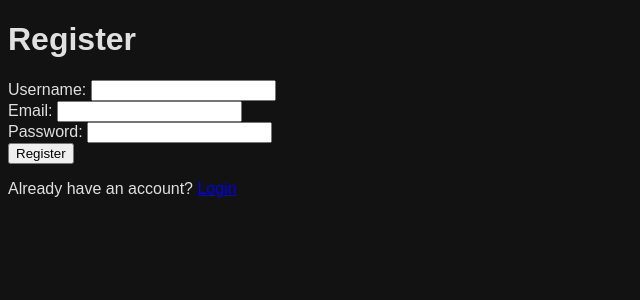
After one commit to puneetstb/flask_project, a Flask app: page /register in a window 1280 px wide. The commit adds this page. Shown: the top 300 px of the page, without its empty margins (0-640 px from the left). Run offline with Flask 3, Linux system fonts and the light colour scheme.

Commit message:
update changes

```diff
--- a/main.py
+++ b/main.py
@@ -1,6 +1,9 @@
 import os
-from flask import Flask, render_template, request, redirect, url_for
+from flask import Flask, render_template, request, redirect, url_for, flash
 from flask_sqlalchemy import SQLAlchemy
+from flask_login import LoginManager, UserMixin, login_user, logout_user, current_user, login_required
+from werkzeug.security import generate_password_hash, check_password_hash
+from sqlalchemy.exc import IntegrityError  # Import IntegrityError
 from datetime import datetime
 from werkzeug.utils import secure_filename
 
@@ -8,10 +11,13 @@ app = Flask(__name__)
 app.config['SQLALCHEMY_DATABASE_URI'] = 'sqlite:///recipes.db'
 app.config['SQLALCHEMY_TRACK_MODIFICATIONS'] = False
 app.config['UPLOAD_FOLDER'] = 'static/uploads'
+app.config['SECRET_KEY'] = 'your_secret_key'
 
 db = SQLAlchemy(app)
+login_manager = LoginManager(app)
+login_manager.login_view = 'login'
 
-class User(db.Model):
+class User(UserMixin, db.Model):
     id = db.Column(db.Integer, primary_key=True)
     username = db.Column(db.String(150), unique=True, nullable=False)
     email = db.Column(db.String(150), unique=True, nullable=False)
@@ -33,30 +39,86 @@ class Recipe(db.Model):
     def __repr__(self):
         return f'<Recipe {self.title}>'
 
+@login_manager.user_loader
+def load_user(user_id):
+    return User.query.get(int(user_id))
+
 @app.route('/')
 @app.route('/index')
 def index():
     recipes = Recipe.query.all()
     return render_template('index.html', recipes=recipes)
 
+@app.route('/register', methods=['GET', 'POST'])
+def register():
+    if request.method == 'POST':
+        username = request.form['username']
+        email = request.form['email']
+        password = request.form['password']
+
+        # Check if the email already exists
+        existing_user = User.query.filter_by(email=email).first()
+        if existing_user:
+            flash('Email address already in use. Please choose a different one.', 'danger')
+            return redirect(url_for('register'))
+
+        hashed_password = generate_password_hash(password, method='pbkdf2:sha256')
+        new_user = User(username=username, email=email, password=hashed_password)
+
+        try:
+            db.session.add(new_user)
+            db.session.commit()
+            flash('Registration successful! You can now log in.', 'success')
+            return redirect(url_for('login'))
+        except IntegrityError:
+            db.session.rollback()
+            flash('An error occurred during registration. Please try again.', 'danger')
+            return redirect(url_for('register'))
+
+    return render_template('register.html')
+
+@app.route('/login', methods=['GET', 'POST'])
+def login():
+    if request.method == 'POST':
+        email = request.form['email']
+        password = request.form['password']
+        user = User.query.filter_by(email=email).first()
+        if user and check_password_hash(user.password, password):
+            login_user(user)
+            flash('Login successful!', 'success')
+            return redirect(url_for('index'))
+        else:
+            flash('Login failed. Check your email and password.', 'danger')
+            return redirect(url_for('login'))
+    return render_template('login.html')
+
+@app.route('/logout')
+@login_required
+def logout():
+    logout_user()
+    flash('You have been logged out.', 'info')
+    return redirect(url_for('index'))
+
 @app.route('/create', methods=['GET', 'POST'])
+@login_required
 def create():
     if request.method == 'POST':
         title = request.form['title']
         ingredients = request.form['ingredients']
         instructions = request.form['instructions']
-        user_id = request.form['user_id']
+        user_id = current_user.id
 
         if 'image' not in request.files:
+            flash('No image uploaded.', 'danger')
             return redirect(request.url)
+
         file = request.files['image']
         if file.filename == '':
+            flash('No selected image.', 'danger')
             return redirect(request.url)
+
         if file:
             filename = secure_filename(file.filename)
-            # Ensure the upload folder exists
-            if not os.path.exists(app.config['UPLOAD_FOLDER']):
-                os.makedirs(app.config['UPLOAD_FOLDER'])
             file.save(os.path.join(app.config['UPLOAD_FOLDER'], filename))
 
         new_recipe = Recipe(
@@ -71,7 +133,49 @@ def create():
         return redirect(url_for('index'))
     return render_template('create.html')
 
+# @app.route('/update/<int:id>', methods=['GET', 'POST'])
+# @login_required
+# def update(id):
+    recipe = Recipe.query.get_or_404(id)
+    if request.method == 'POST':
+        recipe.title = request.form['title']
+        recipe.ingredients = request.form['ingredients']
+        recipe.instructions = request.form['instructions']
+
+        if 'image' in request.files:
+            file = request.files['image']
+            if file and file.filename != '':
+                filename = secure_filename(file.filename)
+                file.save(os.path.join(app.config['UPLOAD_FOLDER'], filename))
+                recipe.image = filename
+
+        db.session.commit()
+        return redirect(url_for('index'))
+    return render_template('update.html', recipe=recipe)
+
+# @app.route('/update/<int:id>', methods=['GET', 'POST'])
+# @login_required
+# def update(id):
+#     recipe = Recipe.query.get_or_404(id)
+#     if request.method == 'POST':
+#         recipe.title = request.form['title']
+#         recipe.ingredients = request.form['ingredients']
+#         recipe.instructions = request.form['instructions']
+
+#         if 'image' in request.files:
+#             file = request.files['image']
+#             if file and file.filename != '':
+#                 filename = secure_filename(file.filename)
+#                 file.save(os.path.join(app.config['UPLOAD_FOLDER'], filename))
+#                 recipe.image = filename
+
+#         db.session.commit()
+#         flash('Recipe updated successfully!', 'success')
+#         return redirect(url_for('index'))
+#     return render_template('update.html', recipe=recipe)
+
 @app.route('/update/<int:id>', methods=['GET', 'POST'])
+@login_required
 def update(id):
     recipe = Recipe.query.get_or_404(id)
     if request.method == 'POST':
@@ -83,16 +187,17 @@ def update(id):
             file = request.files['image']
             if file and file.filename != '':
                 filename = secure_filename(file.filename)
-                if not os.path.exists(app.config['UPLOAD_FOLDER']):
-                    os.makedirs(app.config['UPLOAD_FOLDER'])
                 file.save(os.path.join(app.config['UPLOAD_FOLDER'], filename))
                 recipe.image = filename
 
         db.session.commit()
+        flash('Recipe updated successfully!', 'success')
         return redirect(url_for('index'))
     return render_template('update.html', recipe=recipe)
 
+
 @app.route('/delete/<int:id>')
+@login_required
 def delete(id):
     recipe = Recipe.query.get_or_404(id)
     db.session.delete(recipe)
@@ -102,4 +207,4 @@ def delete(id):
 if __name__ == '__main__':
     with app.app_context():
         db.create_all()
-    app.run(debug=True, port=5001)
+    app.run(debug=True, port=5002)
--- a/static/styles.css
+++ b/static/styles.css
@@ -1,38 +1,69 @@
+/* styles.css */
 body {
-    background-color: #343a40;
-    color: #ffffff;
+    background-color: #121212;
+    color: #e0e0e0;
+    font-family: 'Arial', sans-serif;
 }
 
-.animated-title {
-    color: #ffc107;
-    animation: fadeIn 2s;
+.navbar, .card {
+    background-color: #1f1f1f;
+    border: none;
 }
 
-.list-group-item {
-    background-color: #495057;
-    border: none;
-    margin-bottom: 1rem;
+.navbar .nav-link, .card-title {
+    color: #bb86fc;
 }
 
-.btn-primary {
-    background-color: #17a2b8;
-    border-color: #17a2b8;
+.nav-link:hover, .btn:hover {
+    color: #03dac6;
 }
 
-.btn-secondary {
-    background-color: #6c757d;
-    border-color: #6c757d;
+.btn-primary, .btn-secondary, .btn-danger {
+    background-color: #bb86fc;
+    border-color: #bb86fc;
+    color: #121212;
+    transition: background-color 0.3s ease;
 }
 
-@keyframes fadeIn {
-    from { opacity: 0; }
-    to { opacity: 1; }
+.btn-primary:hover, .btn-secondary:hover, .btn-danger:hover {
+    background-color: #03dac6;
+    border-color: #03dac6;
 }
-/* static/styles.css */
-.recipe-image {
-    width: 100%; /* Make the image take up the full width of its container */
-    max-width: 300px; /* Set a maximum width */
-    height: auto; /* Maintain aspect ratio */
-    display: block;
-    margin: 0 auto; /* Center the image */
+
+.recipe-container {
+    display: flex;
+    flex-wrap: wrap;
+    justify-content: space-around;
 }
+
+.card {
+    margin: 10px;
+    width: 20rem;
+    transition: transform 0.3s ease;
+}
+
+.card:hover {
+    transform: scale(1.05);
+}
+
+.card-title {
+    font-size: 1.5rem;
+    text-transform: uppercase;
+    font-weight: bold;
+}
+
+.card-text {
+    overflow: hidden;
+    text-overflow: ellipsis;
+    white-space: nowrap;
+}
+
+.see-more {
+    color: #03dac6;
+    cursor: pointer;
+    transition: color 0.3s ease;
+}
+
+.see-more:hover {
+    color: #bb86fc;
+}
--- a/templates/create.html
+++ b/templates/create.html
@@ -29,7 +29,7 @@
             </div>
             <div class="form-group">
                 <label for="image">Image</label>
-                <input type="file" class="form-control-file" id="image" name="image" required>
+                <input type="file" class="form-control-file" id="image" name="image">
             </div>
             <button type="submit" class="btn btn-primary">Create Recipe</button>
             <a href="{{ url_for('index') }}" class="btn btn-secondary">Back to H
--- /dev/null
+++ b/templates/register.html
@@ -0,0 +1,27 @@
+<!DOCTYPE html>
+<html lang="en">
+<head>
+    <meta charset="UTF-8">
+    <meta name="viewport" content="width=device-width, initial-scale=1.0">
+    <title>Register</title>
+    <link rel="stylesheet" href="{{ url_for('static', filename='styles.css') }}">
+</head>
+<body>
+    <main>
+        <h1>Register</h1>
+        <form method="post" action="{{ url_for('register') }}">
+            <label for="username">Username:</label>
+            <input type="text" name="username" required>
+            <br>
+            <label for="email">Email:</label>
+            <input type="email" name="email" required>
+            <br>
+            <label for="password">Password:</label>
+            <input type="password" name="password" required>
+            <br>
+            <button type="submit">Register</button>
+        </form>
+        <p>Already have an account? <a href="{{ url_for('login') }}">Login</a></p>
+    </main>
+</body>
+</html>
```
Also changed, not shown: templates/index.html (+95 -23 lines), templates/login.html (added, +24 -0 lines), templates/update.html (+4 -8 lines), instance/recipes.db, static/uploads/Daal-Bafla-Recipie.jpeg (added).
